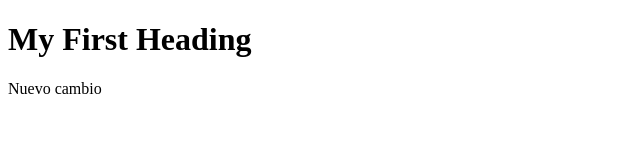
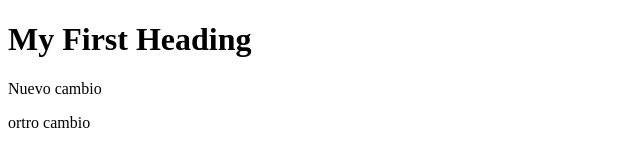
Before and after one commit to mbobadillac/Gestion_App, a plain HTML site: page Index.html in a window 1280 px wide. Shown: the full height of the page, 0-640 px from the left. Drawn offline with Linux system fonts and the light colour scheme.

Commit message:
nuevo cambio

```diff
--- a/Index.html
+++ b/Index.html
@@ -4,6 +4,7 @@
 
 <h1>My First Heading</h1>
 <p>Nuevo cambio</p>
+<p>ortro cambio</p>
 
 </body>
 </html>
```
